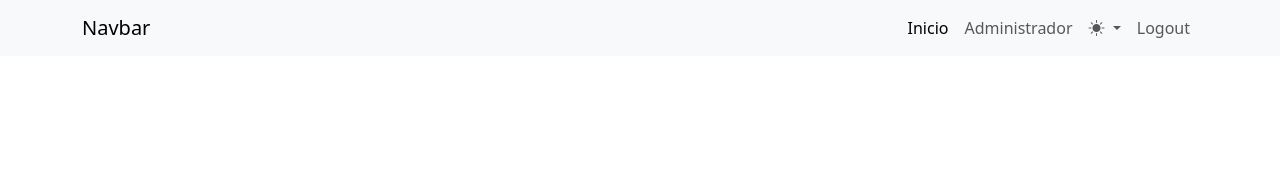
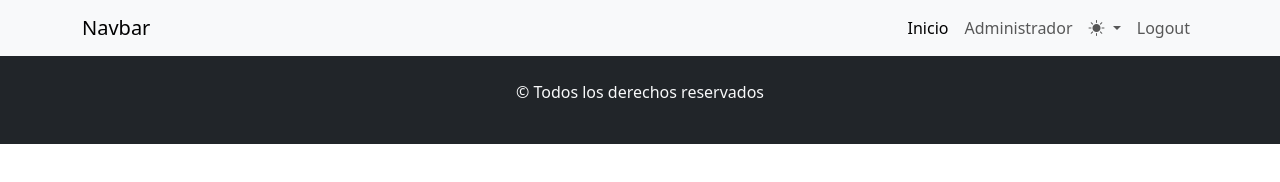
Before and after one commit to anasoledad/07-CRUDPeliculas-c39, a plain HTML site: page index.html in a window 1280 px wide. Drawn offline with nearby package versions, Linux system fonts and the light colour scheme.

Commit message:
Agregamos el footer

```diff
--- a/index.html
+++ b/index.html
@@ -46,8 +46,8 @@
     <main>
 
     </main>
-    <footer>
-
+    <footer class="bg-dark text-light text-center py-4">
+        <p>&copy; Todos los derechos reservados</p>
     </footer>
     <script src="https://cdn.jsdelivr.net/npm/bootstrap@5.3.0-alpha3/dist/js/bootstrap.bundle.min.js" integrity="sha384-ENjdO4Dr2bkBIFxQpeoTz1HIcje39Wm4jDKdf19U8gI4ddQ3GYNS7NTKfAdVQSZe" crossorigin="anonymous"></script>
     <script src="js/app.js"></script>
```
